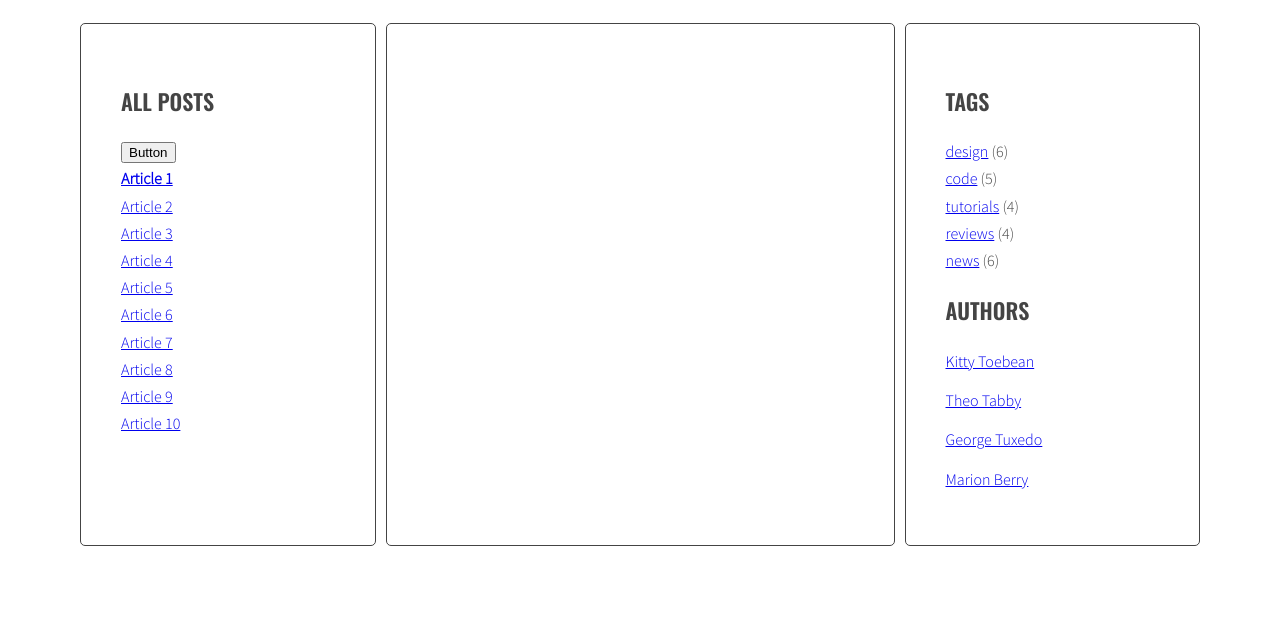
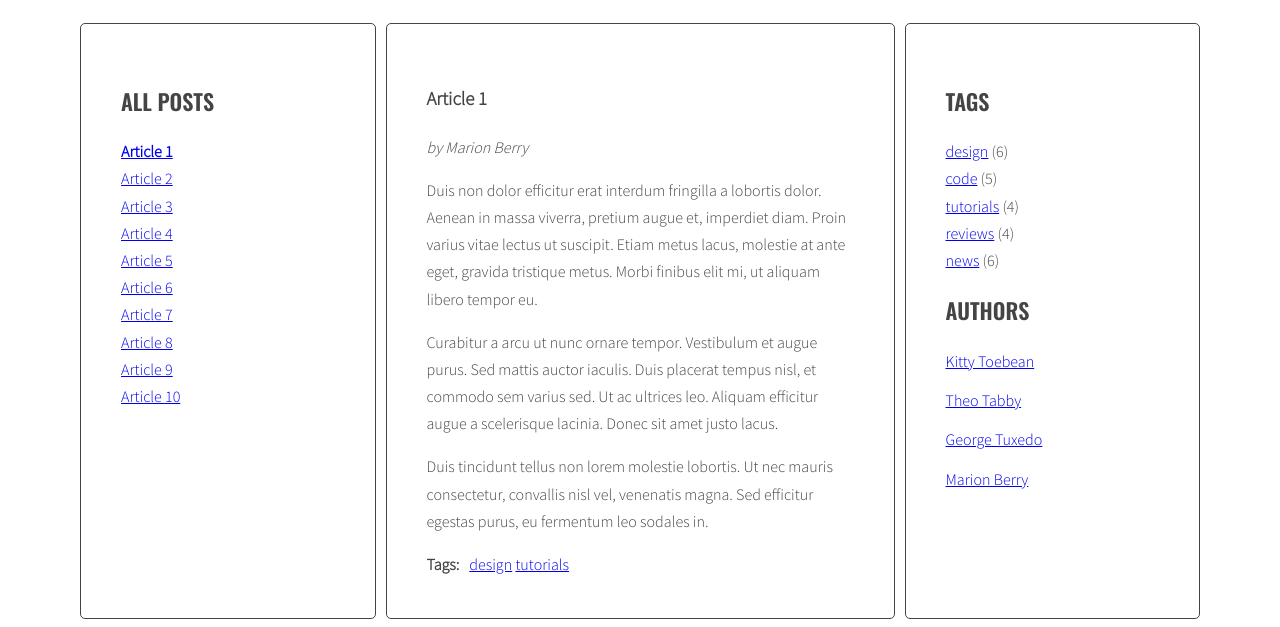
Before and after one commit to kacpermakowiecki/javascript-blog, a website: page index.html in a window 1280 px wide. Both pictures are taken after a click on the link "Article 1". Shown: the part 220-847 px from the top of the page. Before the commit the page ends 800 px from the top, so only its background shows below. Drawn offline with nearby package versions, Linux system fonts and the light colour scheme.

Commit message:
add class 'active' to the correct article

```diff
--- a/index.html
+++ b/index.html
@@ -14,7 +14,6 @@
             <main class="wrapper">
                 <aside class="sidebar">
                     <h2 class="section-title">All posts</h2>
-                    <button id = "button-test">Button</button>
                     <ul class="list titles">
                         <li><a href="#article-1" class="active"><span>Article 1</span></a></li>
                         <li><a href="#article-2"><span>Article 2</span></a></li>
--- a/js/script.js
+++ b/js/script.js
@@ -1,12 +1,11 @@
 'use strict';
 
-function titleClickHandler(event){
+function titleClickHandler(event) {
   event.preventDefault();
   const clickedElement = this;
   console.log('Link was clicked!');
 
   /* remove class 'active' from all article links  */
-
   const activeLinks = document.querySelectorAll('.titles a.active');
 
   for (let activeLink of activeLinks) {
@@ -14,12 +13,10 @@ function titleClickHandler(event){
   }
 
   /* add class 'active' to the clicked link */
-
   clickedElement.classList.add('active');
-  console.log('clickedElement:', clickedElement);
+  console.log(`clickedElement: ${clickedElement}`);
 
   /* remove class 'active' from all articles */
-
   const activeArticles = document.querySelectorAll('.post');
 
   for (let activeArticle of activeArticles) {
@@ -31,8 +28,11 @@ function titleClickHandler(event){
   console.log(articleSelector);
 
   /* find the correct article using the selector (value of 'href' attribute) */
+  const targetArticle = document.querySelector(articleSelector);
+  console.log(targetArticle);
 
   /* add class 'active' to the correct article */
+  targetArticle.classList.add('active');
 }
 
 const links = document.querySelectorAll('.titles a');
```
